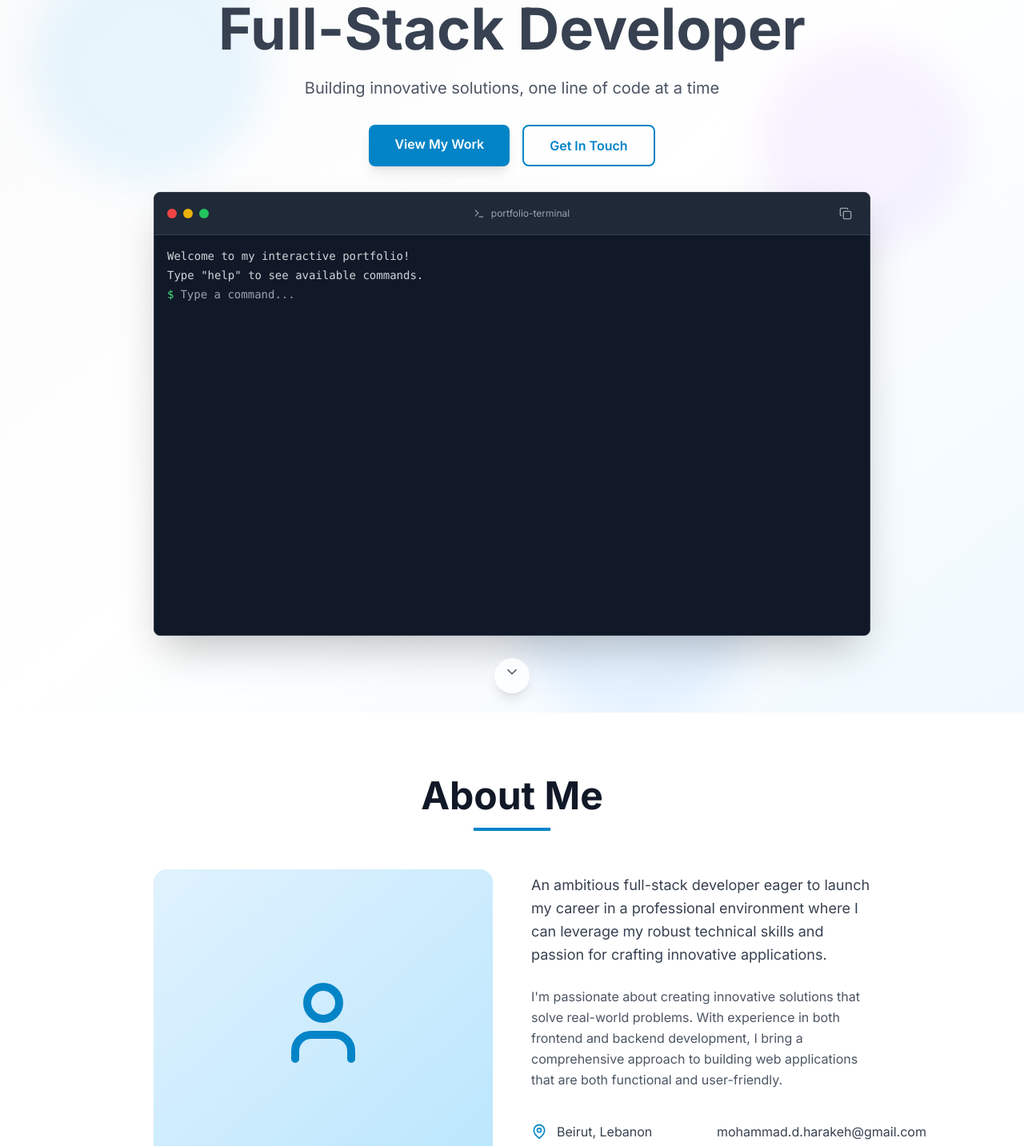
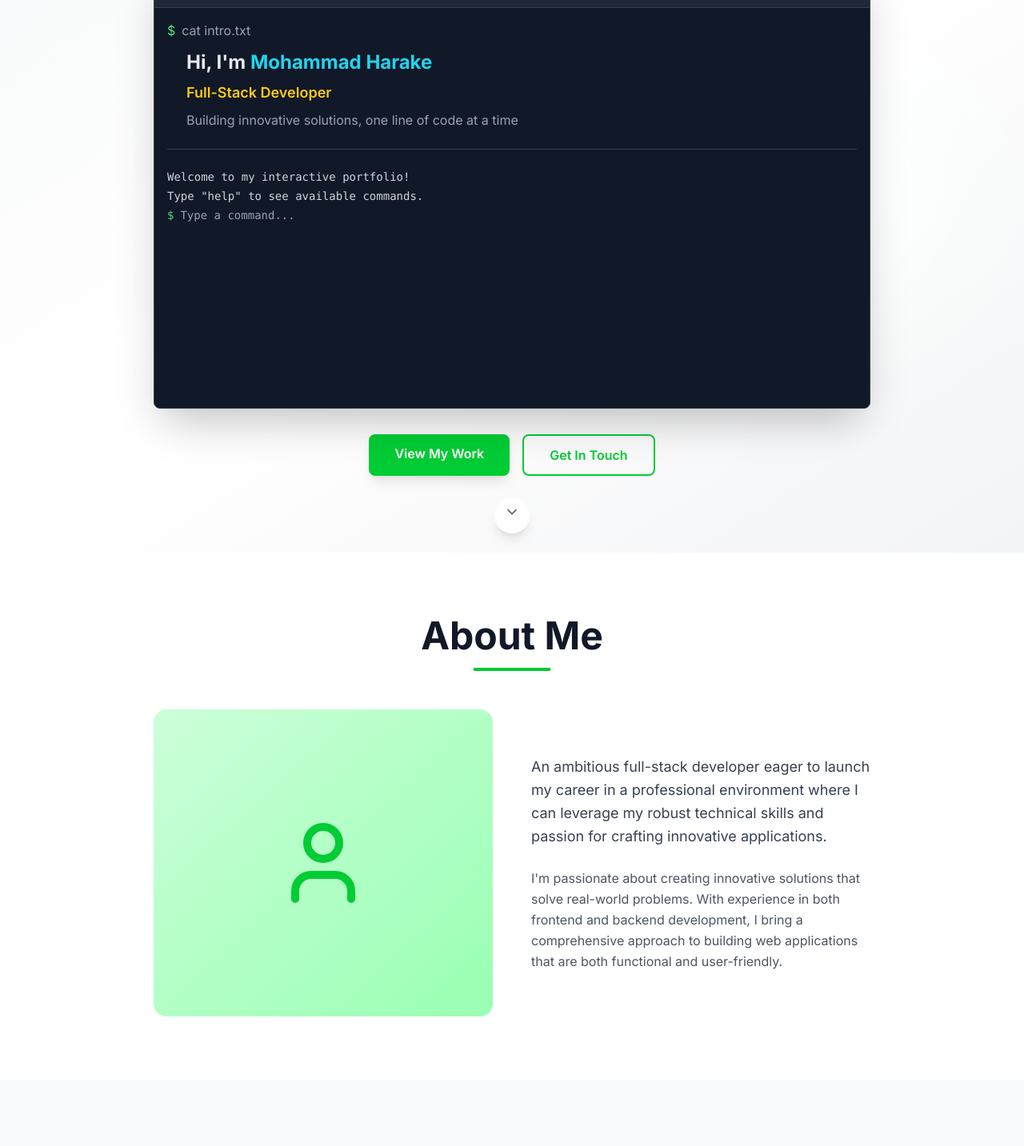
Before and after one commit to MohammadHarakeh/Portfolio, a Next.js app: page / in a window 1280 px wide. Shown: the part 140-1573 px from the top of the page at 80% size. Built offline with nearby package versions, Linux system fonts and the light colour scheme.

Commit message:
modified terminal website colors lightmode

```diff
--- a/app/globals.css
+++ b/app/globals.css
@@ -35,6 +35,51 @@ body {
     )
     rgb(var(--background-start-rgb));
   font-family: 'Inter', system-ui, -apple-system, sans-serif;
+}
+
+/* Modern background pattern */
+body::before {
+  content: '';
+  position: fixed;
+  top: 0;
+  left: 0;
+  width: 100%;
+  height: 100%;
+  background-image:
+    radial-gradient(circle at 20% 50%, rgba(0, 255, 65, 0.03) 0%, transparent 50%),
+    radial-gradient(circle at 80% 80%, rgba(0, 255, 65, 0.02) 0%, transparent 50%),
+    radial-gradient(circle at 40% 20%, rgba(0, 255, 65, 0.02) 0%, transparent 50%);
+  pointer-events: none;
+  z-index: 0;
+}
+
+.dark body::before {
+  background-image:
+    radial-gradient(circle at 20% 50%, rgba(0, 255, 65, 0.12) 0%, transparent 50%),
+    radial-gradient(circle at 80% 80%, rgba(0, 255, 65, 0.1) 0%, transparent 50%),
+    radial-gradient(circle at 40% 20%, rgba(0, 255, 65, 0.08) 0%, transparent 50%);
+}
+
+/* Grid pattern overlay */
+body::after {
+  content: '';
+  position: fixed;
+  top: 0;
+  left: 0;
+  width: 100%;
+  height: 100%;
+  background-image:
+    linear-gradient(rgba(0, 255, 65, 0.01) 1px, transparent 1px),
+    linear-gradient(90deg, rgba(0, 255, 65, 0.01) 1px, transparent 1px);
+  background-size: 50px 50px;
+  pointer-events: none;
+  z-index: 0;
+}
+
+.dark body::after {
+  background-image:
+    linear-gradient(rgba(0, 255, 65, 0.04) 1px, transparent 1px),
+    linear-gradient(90deg, rgba(0, 255, 65, 0.04) 1px, transparent 1px);
 }
 
 @layer utilities {
--- a/app/page.tsx
+++ b/app/page.tsx
@@ -10,7 +10,7 @@ import { BehindTheScenes } from '@/components/sections/BehindTheScenes'
 
 export default function Home() {
   return (
-    <main className="min-h-screen">
+    <main className="min-h-screen relative z-10">
       <Header />
       <Hero />
       <About />
--- a/components/layout/Footer.tsx
+++ b/components/layout/Footer.tsx
@@ -7,7 +7,7 @@ export function Footer() {
   const currentYear = new Date().getFullYear()
 
   return (
-    <footer className="bg-gray-50 dark:bg-gray-900 border-t border-gray-200 dark:border-gray-800">
+    <footer className="bg-white dark:bg-gray-900 border-t border-gray-200 dark:border-gray-800">
       <div className="container mx-auto px-4 sm:px-6 lg:px-8 py-12">
         <div className="flex flex-col md:flex-row justify-between items-center space-y-4 md:space-y-0">
           <div className="text-center md:text-left">
--- a/components/sections/About.tsx
+++ b/components/sections/About.tsx
@@ -3,7 +3,7 @@
 import { motion } from 'framer-motion'
 import { useInView } from 'framer-motion'
 import { useRef } from 'react'
-import { User, MapPin, Mail, Phone } from 'lucide-react'
+import { User } from 'lucide-react'
 import { personalInfo } from '@/lib/data'
 
 export function About() {
@@ -14,7 +14,7 @@ export function About() {
     <section
       id="about"
       ref={ref}
-      className="py-20 bg-white dark:bg-gray-900"
+      className="py-20 bg-white dark:bg-gray-900 relative"
     >
       <div className="container mx-auto px-4 sm:px-6 lg:px-8">
         <motion.div
@@ -56,31 +56,6 @@ export function About() {
                 With experience in both frontend and backend development, I bring a comprehensive
                 approach to building web applications that are both functional and user-friendly.
               </p>
-
-              <div className="grid grid-cols-1 sm:grid-cols-2 gap-4 pt-4">
-                <div className="flex items-center space-x-3">
-                  <MapPin size={20} className="text-primary-600 dark:text-primary-400" />
-                  <span className="text-gray-700 dark:text-gray-300">{personalInfo.location}</span>
-                </div>
-                <div className="flex items-center space-x-3">
-                  <Mail size={20} className="text-primary-600 dark:text-primary-400" />
-                  <a
-                    href={`mailto:${personalInfo.email}`}
-                    className="text-gray-700 dark:text-gray-300 hover:text-primary-600 dark:hover:text-primary-400 transition-colors"
-                  >
-                    {personalInfo.email}
-                  </a>
-                </div>
-                <div className="flex items-center space-x-3">
-                  <Phone size={20} className="text-primary-600 dark:text-primary-400" />
-                  <a
-                    href={`tel:${personalInfo.phone}`}
-                    className="text-gray-700 dark:text-gray-300 hover:text-primary-600 dark:hover:text-primary-400 transition-colors"
-                  >
-                    {personalInfo.phone}
-                  </a>
-                </div>
-              </div>
             </motion.div>
           </div>
         </motion.div>
--- a/components/sections/Contact.tsx
+++ b/components/sections/Contact.tsx
@@ -40,7 +40,7 @@ export function Contact() {
     <section
       id="contact"
       ref={ref}
-      className="py-20 bg-white dark:bg-gray-900"
+      className="py-20 bg-white dark:bg-gray-900 relative"
     >
       <div className="container mx-auto px-4 sm:px-6 lg:px-8">
         <motion.div
--- a/components/sections/Hero.tsx
+++ b/components/sections/Hero.tsx
@@ -1,7 +1,7 @@
 'use client'
 
 import { useEffect, useState } from 'react'
-import { ChevronDown, Code2 } from 'lucide-react'
+import { ChevronDown } from 'lucide-react'
 import { motion } from 'framer-motion'
 import { CodeEditor } from '@/components/ui/CodeEditor'
 import { personalInfo } from '@/lib/data'
@@ -37,79 +37,46 @@ export function Hero() {
   return (
     <section
       id="home"
-      className="min-h-screen flex items-center justify-center relative overflow-hidden bg-gradient-to-br from-gray-50 via-white to-primary-50 dark:from-gray-900 dark:via-gray-900 dark:to-gray-800"
+      className="min-h-screen flex items-center justify-center relative overflow-hidden bg-gradient-to-br from-gray-50 via-white to-gray-100 dark:from-gray-900 dark:via-gray-800 dark:to-gray-900"
     >
-      {/* Background decoration */}
+      {/* Background decoration - Neon green glows */}
       <div className="absolute inset-0 overflow-hidden">
-        <div className="absolute top-20 left-10 w-72 h-72 bg-primary-200 dark:bg-primary-900 rounded-full mix-blend-multiply dark:mix-blend-soft-light filter blur-xl opacity-30 animate-blob"></div>
-        <div className="absolute top-40 right-10 w-72 h-72 bg-purple-200 dark:bg-purple-900 rounded-full mix-blend-multiply dark:mix-blend-soft-light filter blur-xl opacity-30 animate-blob animation-delay-2000"></div>
-        <div className="absolute -bottom-8 left-1/2 w-72 h-72 bg-blue-200 dark:bg-blue-900 rounded-full mix-blend-multiply dark:mix-blend-soft-light filter blur-xl opacity-30 animate-blob animation-delay-4000"></div>
+        <div className="absolute top-20 left-10 w-96 h-96 bg-primary-500 rounded-full mix-blend-screen filter blur-3xl opacity-10 dark:opacity-20 animate-blob"></div>
+        <div className="absolute top-40 right-10 w-96 h-96 bg-primary-400 rounded-full mix-blend-screen filter blur-3xl opacity-8 dark:opacity-15 animate-blob animation-delay-2000"></div>
+        <div className="absolute -bottom-8 left-1/2 w-96 h-96 bg-primary-600 rounded-full mix-blend-screen filter blur-3xl opacity-10 dark:opacity-20 animate-blob animation-delay-4000"></div>
       </div>
 
-      <div className="container mx-auto px-4 sm:px-6 lg:px-8 relative z-10 pb-20 lg:pb-24">
+      <div className="container mx-auto px-4 sm:px-6 lg:px-8 relative z-10 pt-20 lg:pt-24 pb-20 lg:pb-24">
         <div className="max-w-5xl mx-auto">
-          {/* Centered content */}
+          {/* Terminal */}
           <motion.div
             initial={{ opacity: 0, y: 20 }}
             animate={{ opacity: 1, y: 0 }}
-            transition={{ duration: 0.6 }}
-            className="text-center mb-8"
+            transition={{ delay: 0.3, duration: 0.6 }}
+            className="flex justify-center mb-8"
           >
-            <motion.div
-              initial={{ opacity: 0, scale: 0.9 }}
-              animate={{ opacity: 1, scale: 1 }}
-              transition={{ delay: 0.2, duration: 0.5 }}
-              className="inline-flex items-center space-x-2 mb-6 px-4 py-2 rounded-full bg-primary-100 dark:bg-primary-900/30 text-primary-700 dark:text-primary-300"
-            >
-              <Code2 size={18} />
-              <span className="text-sm font-medium">Full-Stack Developer</span>
+            {showCode && <CodeEditor code={codeSnippet} />}
           </motion.div>
 
-            <h1 className="text-5xl md:text-6xl lg:text-7xl font-bold mb-6">
-              <span className="block text-gray-900 dark:text-white">
-                Hi, I&apos;m{' '}
-                <span className="bg-gradient-to-r from-primary-600 to-primary-400 bg-clip-text text-transparent">
-                  {personalInfo.name.split(' ')[0]}
-                </span>
-              </span>
-              <span className="block text-gray-700 dark:text-gray-300 mt-2">
-                {personalInfo.title}
-              </span>
-            </h1>
-
-            <p className="text-xl text-gray-600 dark:text-gray-400 mb-8 max-w-2xl mx-auto">
-              {personalInfo.tagline}
-            </p>
-
+          {/* Buttons below terminal */}
           <motion.div
             initial={{ opacity: 0, y: 20 }}
             animate={{ opacity: 1, y: 0 }}
-              transition={{ delay: 0.4, duration: 0.6 }}
-              className="flex flex-col sm:flex-row gap-4 justify-center mb-8"
+            transition={{ delay: 0.5, duration: 0.6 }}
+            className="flex flex-col sm:flex-row gap-4 justify-center"
           >
             <a
               href="#projects"
-                className="px-8 py-3 bg-primary-600 text-white rounded-lg font-semibold hover:bg-primary-700 transition-colors shadow-lg hover:shadow-xl"
+              className="px-8 py-3 bg-primary-600 text-white rounded-lg font-semibold hover:bg-primary-700 transition-colors shadow-lg hover:shadow-xl text-center"
             >
               View My Work
             </a>
             <a
               href="#contact"
-                className="px-8 py-3 border-2 border-primary-600 text-primary-600 dark:text-primary-400 rounded-lg font-semibold hover:bg-primary-50 dark:hover:bg-primary-900/20 transition-colors"
+              className="px-8 py-3 border-2 border-primary-600 text-primary-600 dark:text-primary-400 rounded-lg font-semibold hover:bg-primary-50 dark:hover:bg-primary-900/20 transition-colors text-center"
             >
               Get In Touch
             </a>
-            </motion.div>
-          </motion.div>
-
-          {/* Terminal - Centered below content */}
-          <motion.div
-            initial={{ opacity: 0, y: 20 }}
-            animate={{ opacity: 1, y: 0 }}
-            transition={{ delay: 0.3, duration: 0.6 }}
-            className="flex justify-center"
-          >
-            {showCode && <CodeEditor code={codeSnippet} />}
           </motion.div>
         </div>
 
--- a/components/sections/Projects.tsx
+++ b/components/sections/Projects.tsx
@@ -17,7 +17,7 @@ export function Projects() {
     <section
       id="projects"
       ref={ref}
-      className="py-20 bg-white dark:bg-gray-900"
+      className="py-20 bg-white dark:bg-gray-900 relative"
     >
       <div className="container mx-auto px-4 sm:px-6 lg:px-8">
         <motion.div
--- a/components/ui/CodeEditor.tsx
+++ b/components/ui/CodeEditor.tsx
@@ -5,6 +5,7 @@ import { motion, AnimatePresence } from 'framer-motion'
 import { Copy, Check, FileCode, Terminal } from 'lucide-react'
 import { SnakeGame } from '@/components/games/SnakeGame'
 import { MinesweeperGame } from '@/components/games/MinesweeperGame'
+import { personalInfo } from '@/lib/data'
 
 interface CodeEditorProps {
   code?: string
@@ -162,6 +163,33 @@ export function CodeEditor({ code }: CodeEditorProps) {
             </div>
           ) : (
             <div key="terminal" className="p-4 min-h-full">
+              {/* Intro Section - Always show at top */}
+              <motion.div
+                initial={{ opacity: 0, y: 10 }}
+                animate={{ opacity: 1, y: 0 }}
+                transition={{ duration: 0.5 }}
+                className="mb-6 pb-6 border-b border-gray-700"
+              >
+                <div className="space-y-3">
+                  <div className="flex items-center gap-2">
+                    <span className="text-green-400">$</span>
+                    <span className="text-gray-400">cat intro.txt</span>
+                  </div>
+                  <div className="pl-6 space-y-2">
+                    <div className="text-2xl font-bold text-gray-200">
+                      Hi, I&apos;m{' '}
+                      <span className="text-cyan-400">{personalInfo.name}</span>
+                    </div>
+                    <div className="text-lg text-yellow-400 font-semibold">
+                      {personalInfo.title}
+                    </div>
+                    <div className="text-gray-400 mt-3">
+                      {personalInfo.tagline}
+                    </div>
+                  </div>
+                </div>
+              </motion.div>
+
               <div className="font-mono text-sm text-gray-300 space-y-1">
                 {output.map((line, index) => (
                   <div key={index} className="whitespace-pre-wrap">
--- a/tailwind.config.ts
+++ b/tailwind.config.ts
@@ -11,16 +11,16 @@ const config: Config = {
     extend: {
       colors: {
         primary: {
-          50: '#f0f9ff',
-          100: '#e0f2fe',
-          200: '#bae6fd',
-          300: '#7dd3fc',
-          400: '#38bdf8',
-          500: '#0ea5e9',
-          600: '#0284c7',
-          700: '#0369a1',
-          800: '#075985',
-          900: '#0c4a6e',
+          50: '#f0fff4',
+          100: '#ccffd9',
+          200: '#99ffb3',
+          300: '#66ff8d',
+          400: '#33ff67',
+          500: '#00ff41',
+          600: '#00cc34',
+          700: '#009927',
+          800: '#00661a',
+          900: '#00330d',
         },
       },
       fontFamily: {
```
Also changed, not shown: components/sections/BehindTheScenes.tsx (+5 -5 lines), components/sections/Experience.tsx (+4 -4 lines), components/sections/Skills.tsx (+5 -5 lines). Lines whose indentation alone changed are shown as unchanged.
